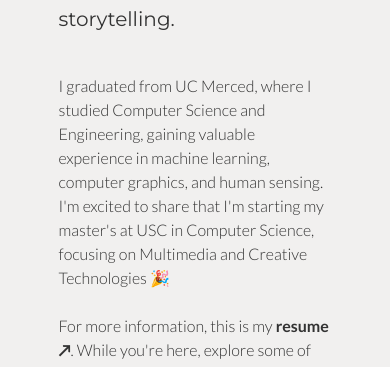
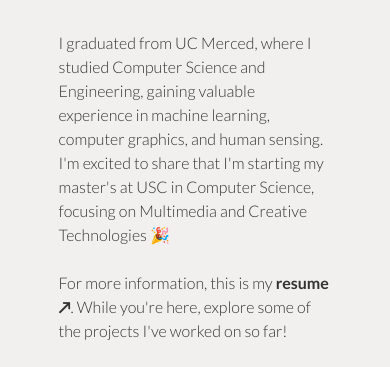
Before and after one commit to shreyashriram/portfolio-website, a plain HTML site: page index.html in a window 390 px wide. Shown: the part 267-634 px from the top of the page. Drawn offline with Linux system fonts and the light colour scheme.

Commit message:
Update styles.css

```diff
--- a/styles/styles.css
+++ b/styles/styles.css
@@ -16,11 +16,11 @@
 }
 
 @media (max-width: 768px) {
-    body { margin-top: 18vh; }
+    body { margin-top: 15vh; }
 }
 
 @media (max-width: 390px) {
-    body { margin-top: 15vh; }
+    body { margin-top: 10vh; }
 }
 
 a {
```
